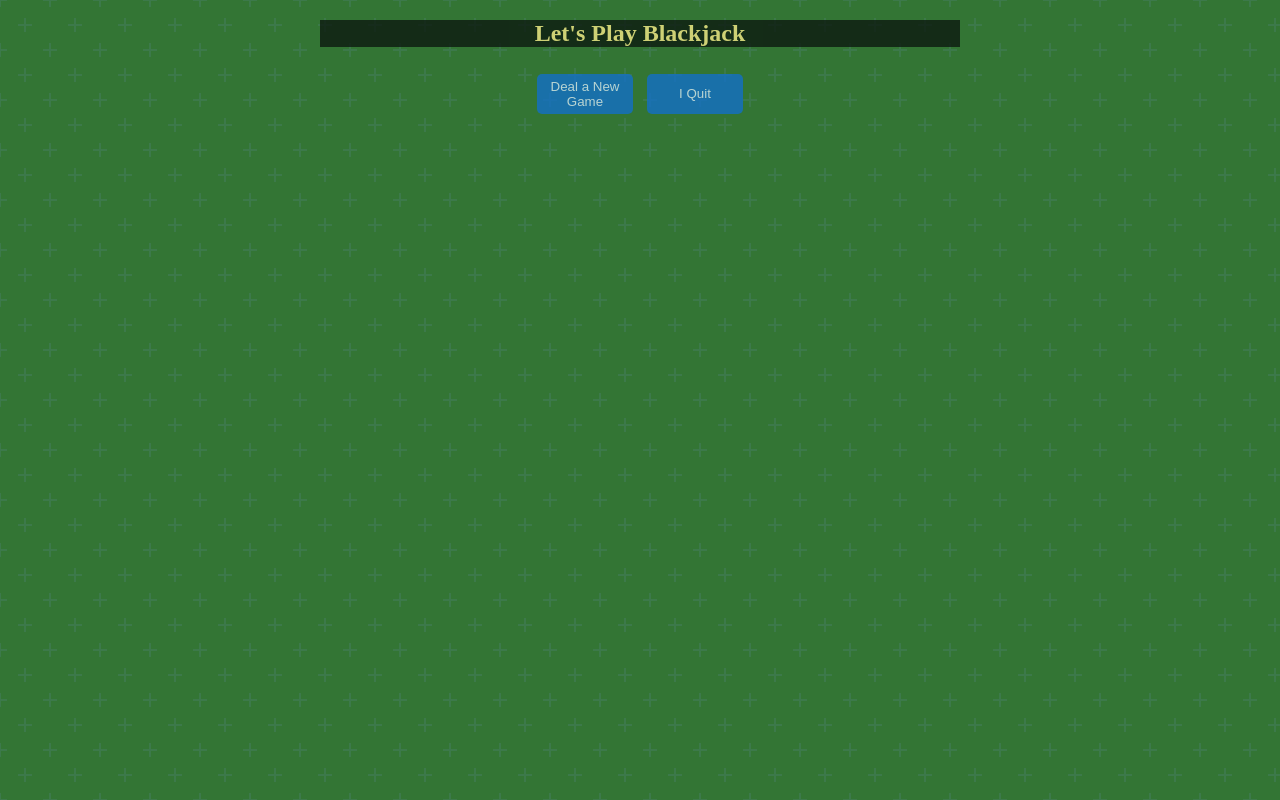
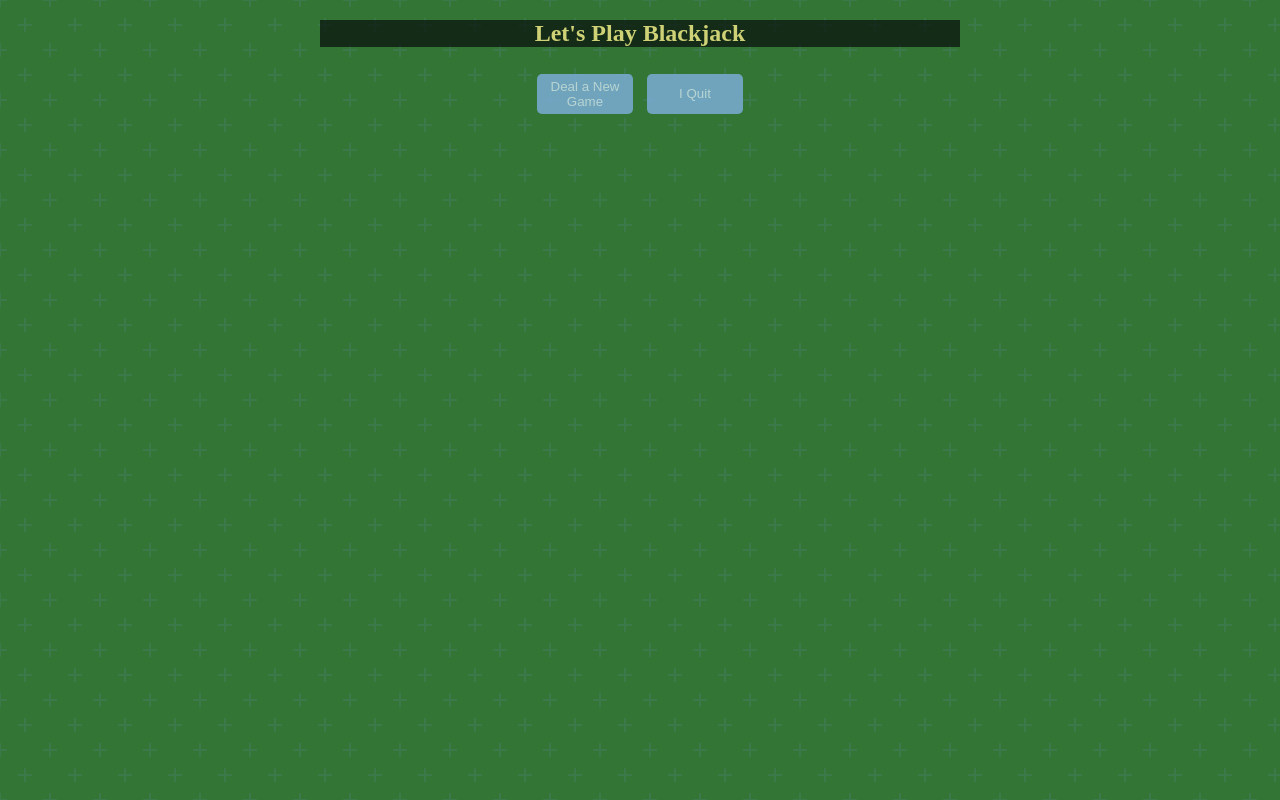
Before and after one commit to BMcdavitt/reactBlackjack, a React (Create React App) app: page / in a window 1280 px wide. Built offline with nearby package versions, Linux system fonts and the light colour scheme.

Commit message:
Testing making changes

```diff
--- a/public/style.css
+++ b/public/style.css
@@ -6,12 +6,6 @@
     opacity: 0.8;
     background: radial-gradient(circle, transparent 20%, #337534 20%, #337534 80%, transparent 80%, transparent), radial-gradient(circle, transparent 20%, #337534 20%, #337534 80%, transparent 80%, transparent) 25px 25px, linear-gradient(#3c794a 2px, transparent 2px) 0 -1px, linear-gradient(90deg, #3c794a 2px, #337534 2px) -1px 0;
     background-size: 50px 50px, 50px 50px, 25px 25px, 25px 25px;
-}
-
-
-
-button {
-    color: blue;
 }
 
 .hand {
@@ -51,7 +45,7 @@
 
 button {
     border-radius: 5px;
-    background-color: #1370c7;
+    background-color: #7eb0df;
     color: #daecfa;
     border: none;
     height: 40px;
```
Also changed, not shown: 1 other file (tests, documents, lock files or other folders).
